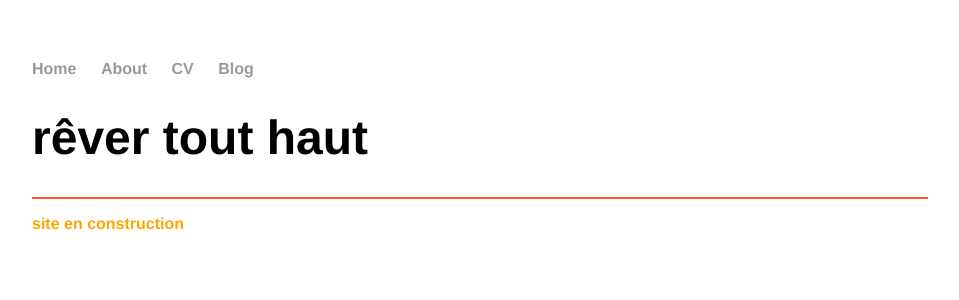
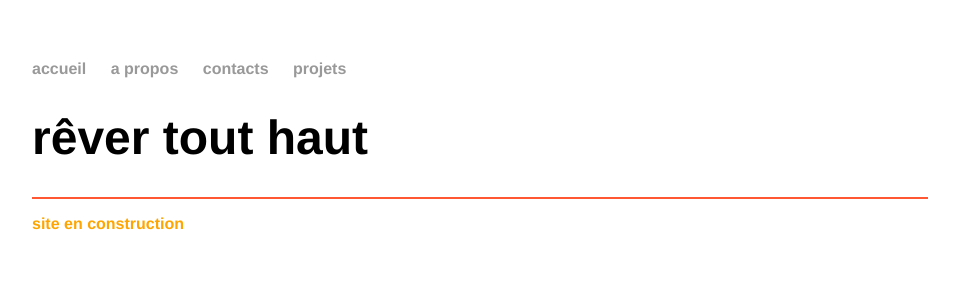
Before and after one commit to leshnik/revertouthaut, a Jekyll site: the page built from index.html, in a window 1280 px wide. Shown: the top 300 px of the page, without its empty margins (160-1119 px from the left). Built offline with Jekyll 4.4.1, drawn with Linux system fonts in a browser that asks for light colours.

Commit message:
Change menu links to something in french

```diff
--- a/_layouts/default.html
+++ b/_layouts/default.html
@@ -8,10 +8,10 @@
     <body>
       <nav>
         <ul>
-          <li><a href="/">Home</a></li>
-          <li><a href="/about">About</a></li>
-          <li><a href="/cv">CV</a></li>
-          <li><a href="/blog">Blog</a></li>
+          <li><a href="/">accueil</a></li>
+          <li><a href="/apropos">a propos</a></li>
+          <li><a href="/contacts">contacts</a></li>
+          <li><a href="/projets">projets</a></li>
         </ul>
       </nav>
       <div class="container">
```
